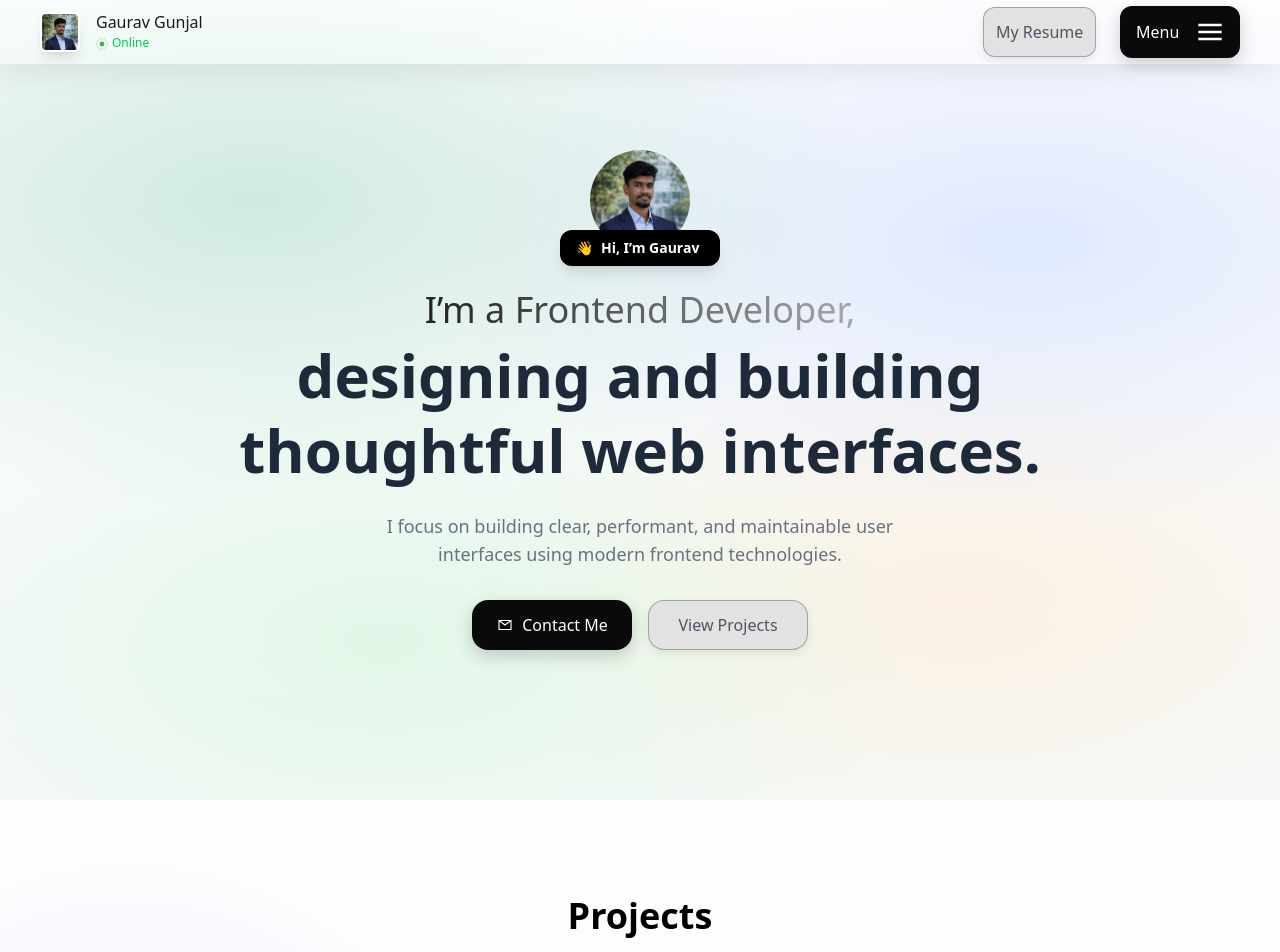
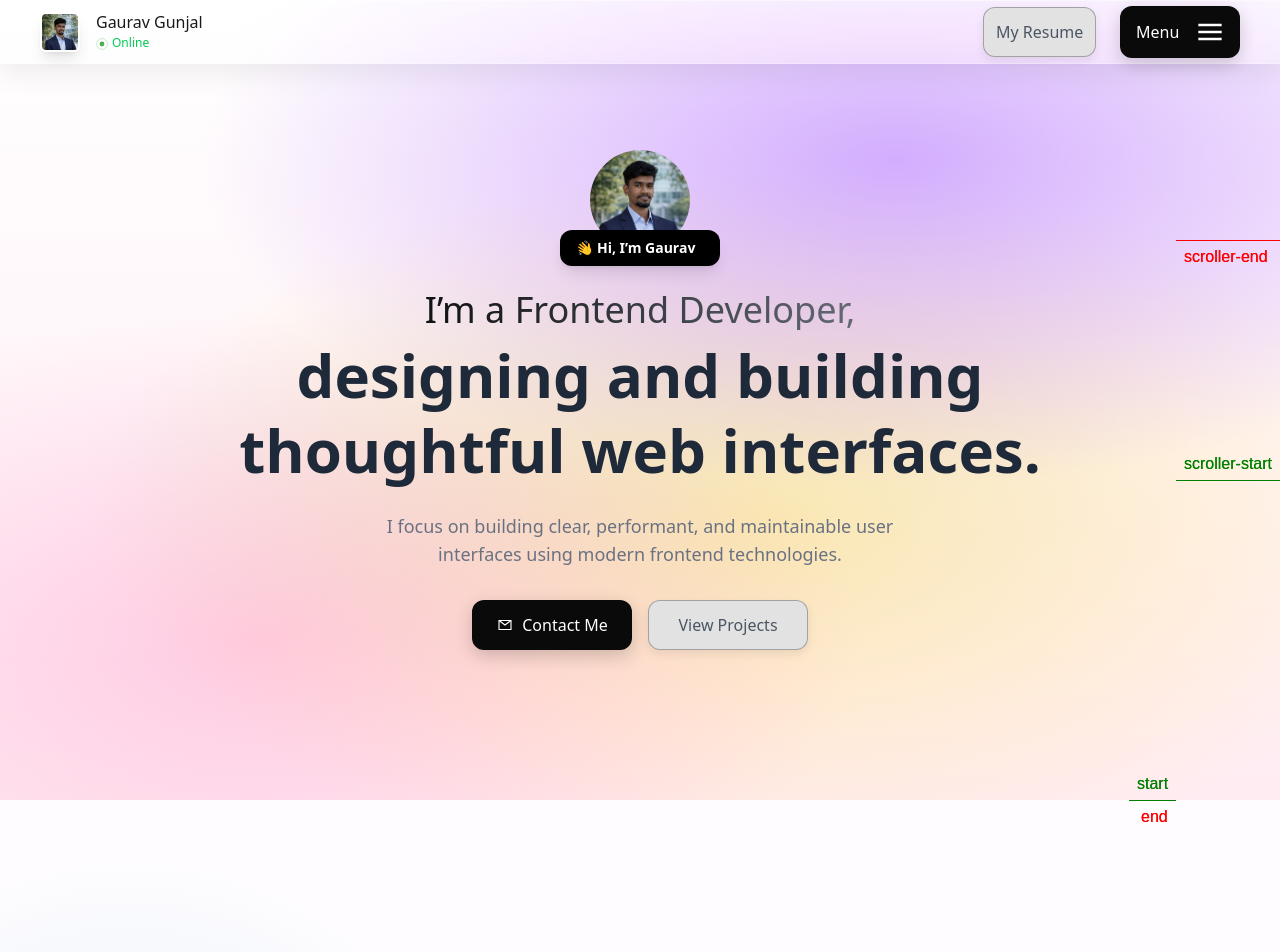
Before and after one commit to gauravGunjal14/portfolio, a React (Vite) app: page / in a window 1280 px wide. Shown: the top 952 px of the page. Built offline with nearby package versions, Linux system fonts and the light colour scheme.

Commit message:
worked on animation and fix some issues

```diff
--- a/src/Components/GradientBackground.jsx
+++ b/src/Components/GradientBackground.jsx
@@ -4,11 +4,11 @@ export default function GradientBackground() {
       className="absolute inset-0 z-0"
       style={{
         background: `
-        radial-gradient(ellipse 70% 55% at 20% 25%, rgba(170, 220, 200, 0.55), transparent 70%),
-        radial-gradient(ellipse 65% 50% at 80% 30%, rgba(190, 210, 255, 0.45), transparent 72%),
-        radial-gradient(ellipse 60% 50% at 30% 80%, rgba(210, 245, 220, 0.6), transparent 70%),
-        radial-gradient(ellipse 55% 45% at 75% 75%, rgba(255, 230, 200, 0.45), transparent 72%),
-        linear-gradient(180deg, #fefcff 0%, #f6f9f8 100%)
+        radial-gradient(ellipse 80% 60% at 70% 20%, rgba(175, 109, 255, 0.55), transparent 68%),
+        radial-gradient(ellipse 70% 60% at 20% 80%, rgba(255, 100, 180, 0.263), transparent 68%),
+        radial-gradient(ellipse 60% 50% at 60% 65%, rgba(255, 229, 145, 0.68), transparent 88%),
+        radial-gradient(ellipse 65% 40% at 50% 60%, rgba(120, 190, 255, 0.15), transparent 68%),
+        linear-gradient(180deg, #ffffff 0%, #ffecf2 100%
       `,
       }}
     />
--- a/src/Components/Hedder.jsx
+++ b/src/Components/Hedder.jsx
@@ -124,7 +124,7 @@ export default function Headder() {
                 {menuOpen && (
                     <nav
                         ref={menuRef}
-                        className="absolute glass-bg glass-bg--menu top-[72px] right-4 md:right-10 w-50 md:w-65 rounded-xl shadow-lg flex flex-col p-2">
+                        className="absolute glass-bg glass-bg--menu top-[72px] right-4 md:right-0 w-50 md:w-65 rounded-xl shadow-lg flex flex-col p-2">
                         <Link to={"/"} className="menu-items hover:bg-[#e0e0e08c] rounded-lg p-2 flex items-center gap-4">
                             <div className="button-bg-accent rounded-lg p-1">
                                 <svg xmlns="http://www.w3.org/2000/svg" x="0px" y="0px" width="30" height="30" viewBox="0,0,256,256">
--- a/src/Components/Hero.jsx
+++ b/src/Components/Hero.jsx
@@ -5,6 +5,7 @@ import GradientBackground from "./GradientBackground.jsx"
 export default function Hero() {
 
     const avatarRef = useRef(null);
+    const emojiRef = useRef(null);
     const headingRef = useRef(null);
     const subTextRef = useRef(null);
     const ctaRef = useRef(null);
@@ -43,7 +44,18 @@ export default function Hero() {
                     { y: 20, autoAlpha: 0 },
                     { y: 0, autoAlpha: 1, duration: 0.2, clearProps: "opacity" },
                     "-=0.2"
-                );
+                )
+                .from(
+                    emojiRef.current,
+                    {
+                        rotation: -20,
+                        yoyo: true,
+                        repeat: 3,
+                        duration: 0.5,
+                        ease: "sine.inOut",
+                    },
+                    "-=0.5"
+                )
 
         });
 
@@ -64,8 +76,8 @@ export default function Hero() {
                     ref={avatarRef}
                     className="flex flex-col items-center relative mb-10">
                     <img className="h-25 w-25 rounded-full" src="./gaurav.png" alt="Gaurav Gunjal" />
-                    <div className="mb-6 inline-flex w-40 items-center gap-2 rounded-xl bg-black px-4 py-2 text-sm font-semibold text-white absolute -bottom-10 shadow-lg">
-                        <span>👋</span>
+                    <div className="mb-6 inline-flex w-40 items-center gap-1 rounded-xl bg-black px-4 py-2 text-sm font-semibold text-white absolute -bottom-10 shadow-lg">
+                        <span ref={emojiRef}>👋</span>
                         <span>Hi, I’m Gaurav</span>
                     </div>
                 </div>
@@ -73,7 +85,7 @@ export default function Hero() {
                 <div
                     ref={headingRef}
                     className="max-w-4xl hero-hidden">
-                    <p className="text-2xl md:text-4xl font-medium bg-linear-to-r from-black to-gray-50 bg-clip-text text-transparent mb-2">
+                    <p className="text-2xl md:text-4xl font-medium bg-linear-to-r from-black to-gray-400 bg-clip-text text-transparent mb-2">
                         I’m a Frontend Developer,
                     </p>
 
@@ -96,7 +108,7 @@ export default function Hero() {
                         href="https://mail.google.com/mail/?view=cm&fs=1&to=gauravgunjal45@gmail.com"
                         target="_blank"
                         rel="noopener noreferrer"
-                        className="button-main flex items-center justify-center gap-2 w-40 px-6 py-3 rounded-2xl">
+                        className="button-main flex items-center justify-center gap-2 w-40 px-6 py-3 rounded-xl">
                         <svg width="18" height="18" viewBox="0 0 24 24" fill="none">
                             <path d="M4 6h16v12H4z" stroke="currentColor" strokeWidth="1.5" />
                             <path d="M4 6l8 6 8-6" stroke="currentColor" strokeWidth="1.5" />
@@ -106,7 +118,7 @@ export default function Hero() {
 
                     <a
                         href="#projects"
-                        className="button-secondary flex items-center justify-center w-40 px-6 py-3 rounded-2xl"
+                        className="button-secondary flex items-center justify-center w-40 px-6 py-3 rounded-xl"
                     >
                         View Projects
                     </a>
--- a/src/Components/ProjectsPreview.jsx
+++ b/src/Components/ProjectsPreview.jsx
@@ -13,17 +13,17 @@ export default function ProjectsPreview() {
   const featuredProjects = projects.filter(p => p.featured);
 
   const sectionRef = useRef(null);
+  const hedderRef = useRef(null);
+  const paraRef = useRef(null);
   const cardsRef = useRef([]);
 
  useEffect(() => {
-  if (!sectionRef.current || cardsRef.current.length === 0) return;
 
-  gsap.fromTo(
-    cardsRef.current,
+  gsap.fromTo(hedderRef.current,
     {
       opacity: 0,
-      y: 32,
-      scale: 0.97,
+      y: 20,
+      scale: 0.96,
     },
     {
       opacity: 1,
@@ -32,9 +32,52 @@ export default function ProjectsPreview() {
       ease: "power3.out",
       scrollTrigger: {
         trigger: sectionRef.current,
-        start: "top 55%",
-        end: "top 20%",
+        start: "top 80%",
+        end: "top 60%",
         scrub: 0.6,
+      }
+    }
+  )
+
+  gsap.fromTo(paraRef.current,
+    {
+      opacity: 0,
+      y: 20,
+      scale: 0.96,
+    },
+    {
+      opacity: 1,
+      y: 0,
+      scale: 1,
+      ease: "power3.out",
+      scrollTrigger: {
+        trigger: sectionRef.current,
+        start: "top 75%",
+        end: "top 55%",
+        scrub: 0.6,
+      }
+    }
+  );
+  if (!sectionRef.current || cardsRef.current.length === 0) return;
+
+  gsap.fromTo(
+    cardsRef.current,
+    {
+      opacity: 0,
+      y: 32,
+      scale: 0.9,
+    },
+    {
+      opacity: 1,
+      y: 0,
+      scale: 1,
+      ease: "power3.out",
+      scrollTrigger: {
+        trigger: sectionRef.current,
+        start: "top 60%",
+        end: "top 30%",
+        scrub: 0.6,
+        markers: true,
       },
     }
   );
@@ -46,11 +89,15 @@ export default function ProjectsPreview() {
       <section id="projects" ref={sectionRef} className="py-24 px-6">
         <div className="max-w-6xl mx-auto">
 
-          <h2 className="text-3xl md:text-4xl font-semibold text-center text-black">
+          <h2
+          ref={hedderRef}
+           className="text-3xl md:text-4xl font-semibold text-center text-black">
             Projects
           </h2>
 
-          <p className="mt-4 text-center text-gray-500 max-w-2xl mx-auto">
+          <p
+          ref={paraRef}
+           className="mt-4 text-center text-gray-500 max-w-2xl mx-auto">
             A selection of projects where i focused on clean UI, performance, and real-world usability.
           </p>
 
--- a/src/index.css
+++ b/src/index.css
@@ -108,13 +108,14 @@
   background: linear-gradient(
     180deg,
     rgba(255, 255, 255, 0.823),
-    rgba(245, 245, 243, 0.7)
+    rgba(245, 245, 243, 0.7),
   );
-  background:
+  /* background:
         radial-gradient(ellipse 80% 60% at 70% 20%, rgba(175, 109, 255, 0.85), transparent 68%),
         radial-gradient(ellipse 70% 60% at 20% 80%, rgba(255, 100, 180, 0.463), transparent 68%),
         radial-gradient(ellipse 60% 50% at 60% 65%, rgba(255, 229, 145, 0.98), transparent 88%),
         radial-gradient(ellipse 65% 40% at 50% 60%, rgba(120, 190, 255, 0.3), transparent 68%),
         linear-gradient(180deg, #f7eaff 0%, #fde2ea 100%)
-      ,
+        radial-gradient(circle at 10% 50%, rgba(175, 109, 255, 0.85), transparent 30%),
+        radial-gradient(circle at 100% 90%, rgba(255, 229, 145, 0.98), transparent 20%), */
 }
```
Lines whose indentation alone changed are shown as unchanged.
